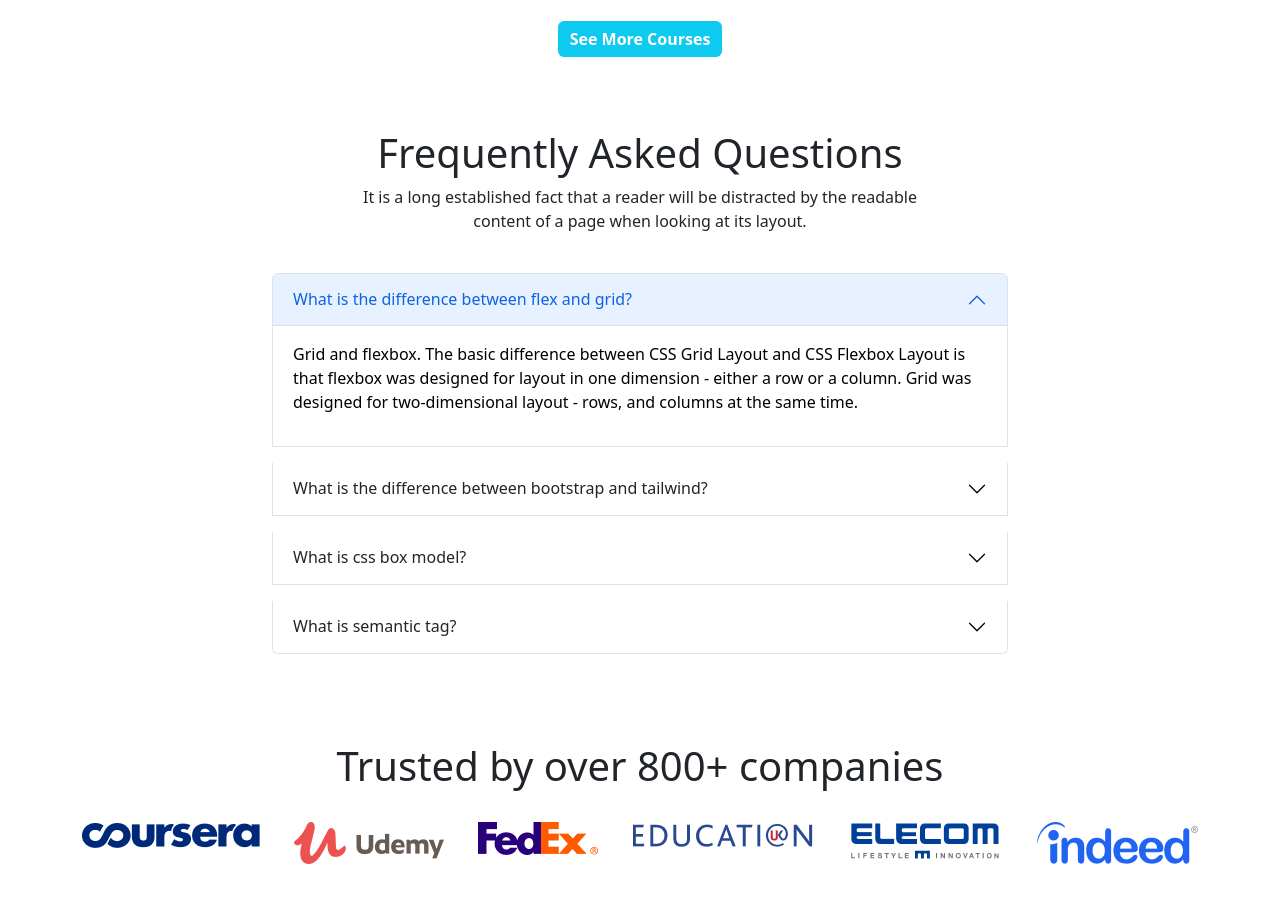
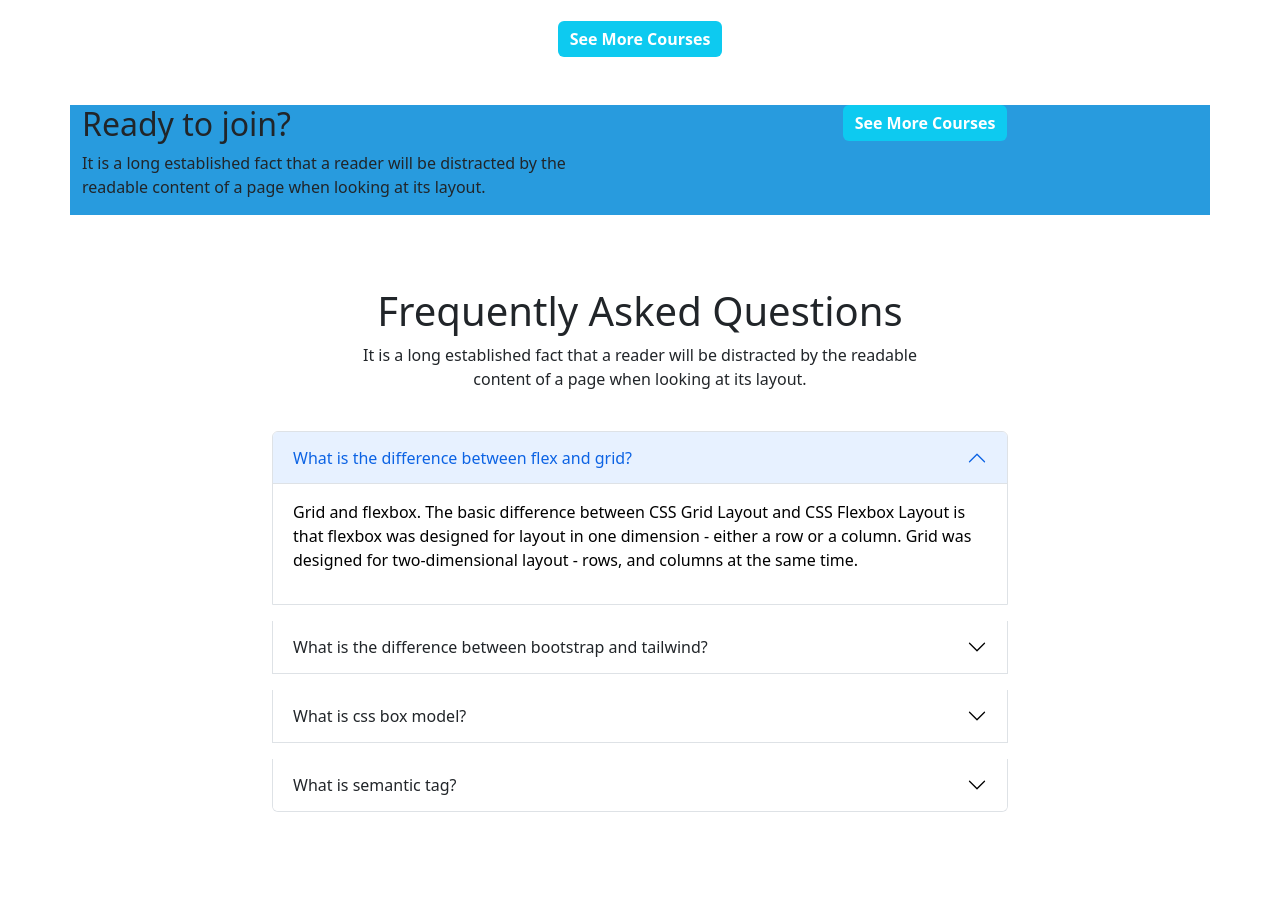
Before and after one commit to almuktadiir/assignment-3, a plain HTML site: page index.html in a window 1280 px wide. Shown: the part 1549-2454 px from the top of the page. Drawn offline with nearby package versions, Linux system fonts and the light colour scheme.

```diff
--- a/css/style.css
+++ b/css/style.css
@@ -1,3 +1,7 @@
 .banner_text {
     inset-block-start: 240px;
 }
+
+.modal_part .container {
+    background-color: #289BDE;
+}
--- a/index.html
+++ b/index.html
@@ -254,13 +254,16 @@
         <!-- courses end -->
 
         <!-- modal start -->
-        <section class="modal my-5">
-            <div class="container ">
+        <section class="modal_part my-5">
+            <div class="container">
                 <div class="row">
                     <div class="col-6">
-                        <h2>Ready to join?</h2>
-                        <p>It is a long established fact that a reader will be distracted by the readable content of a
-                            page when looking at its layout.</p>
+                        <div>
+                            <h2>Ready to join?</h2>
+                            <p>It is a long established fact that a reader will be distracted by the readable content of
+                                a
+                                page when looking at its layout.</p>
+                        </div>
                     </div>
                     <div class="col-6">
                         <div class=" text-center">
```
